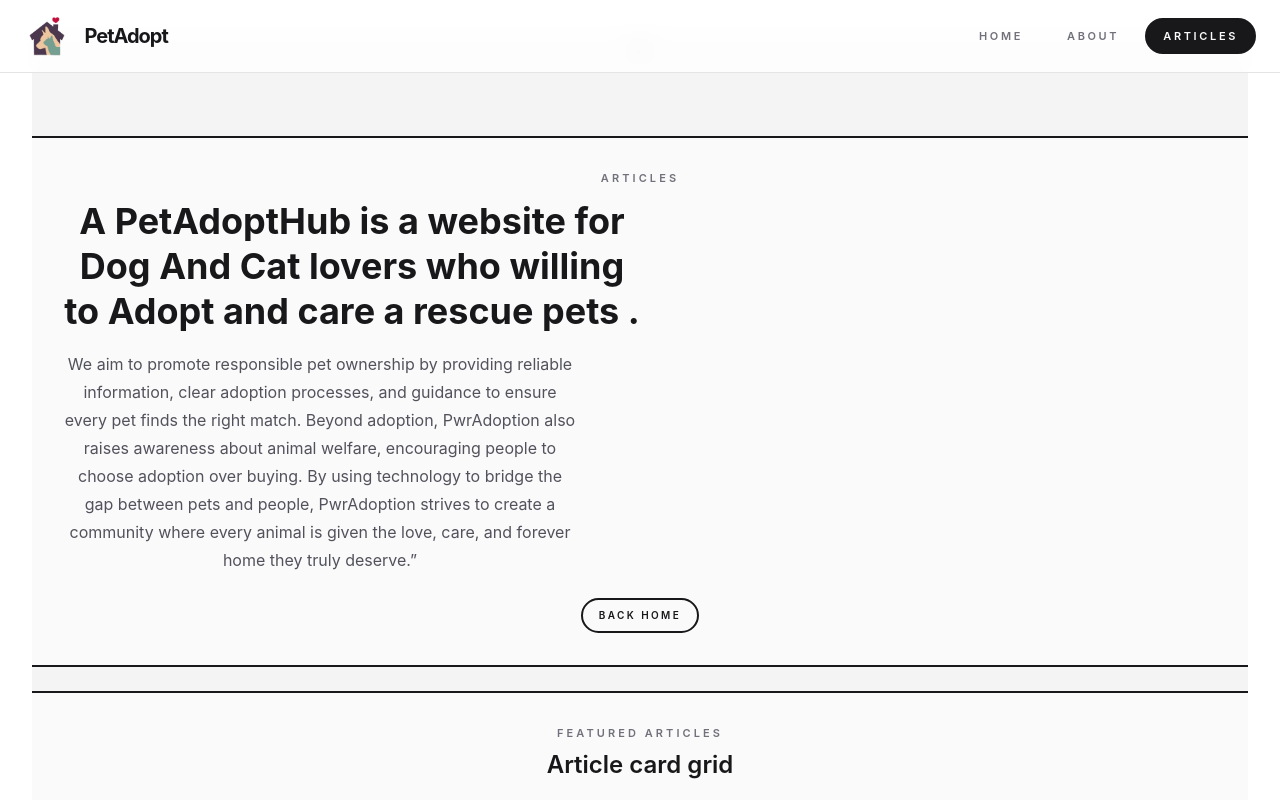
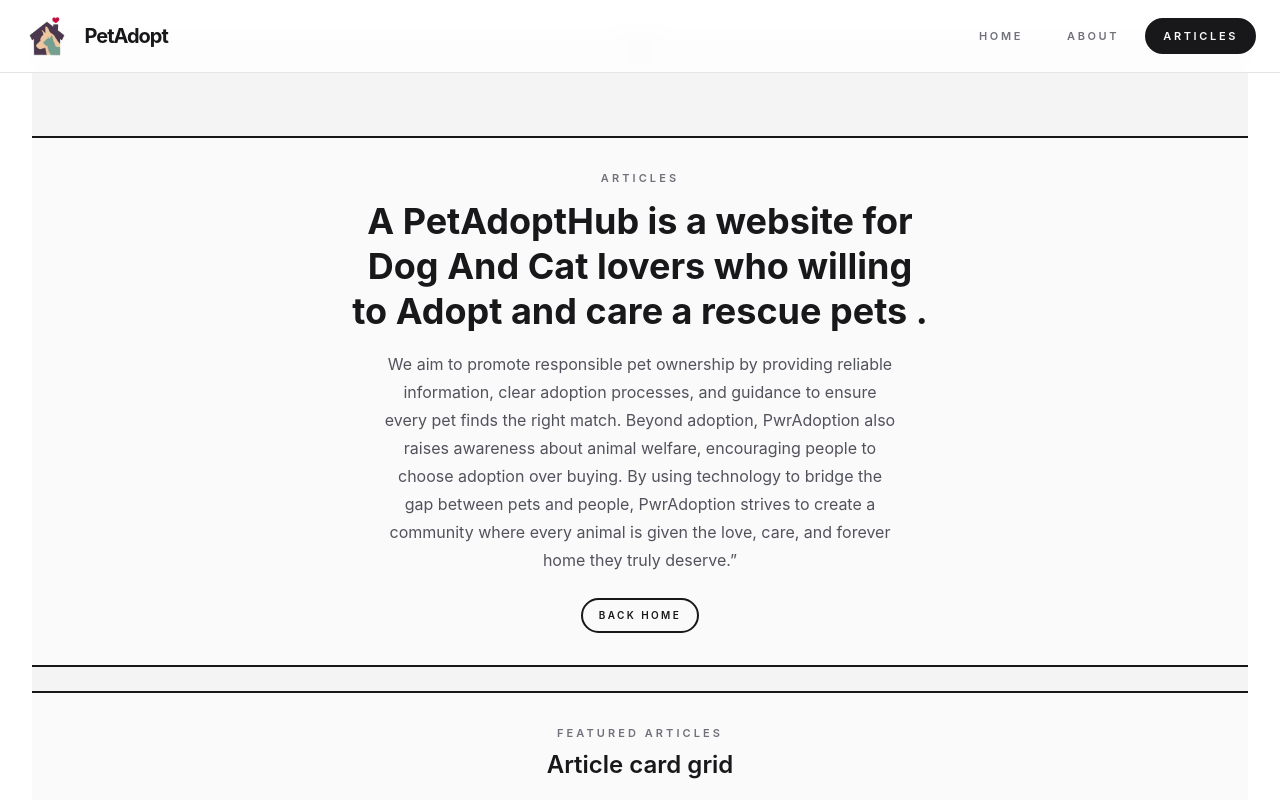
Before and after one commit to Josh-Mrzn/marzan-webprog, a React (Vite) app in the folder marzan-client/: page /articles in a window 1280 px wide. Shown: the top 800 px of the page. Built offline with nearby package versions, Linux system fonts and the light colour scheme.

Commit message:
lab-act3

```diff
--- a/marzan-client/src/pages/ArticlePage.jsx
+++ b/marzan-client/src/pages/ArticlePage.jsx
@@ -37,17 +37,17 @@ const ArticlePage = () => {
 
   return (
     <div className="flex w-full flex-col gap-6">
-      <section className="border-y-2 border-zinc-900 bg-zinc-50 px-4 py-6 sm:px-6 sm:py-8 lg:px-8">
+      <section className="border-y-2 border-zinc-900 bg-zinc-50 px-4 py-6 sm:px-6 sm:py-8 lg:px-8 text-center">
         <p className="mb-3 text-[11px] font-semibold uppercase tracking-[0.28em] text-zinc-500">
           Articles
         </p>
-        <h1 className="max-w-xl text-3xl font-bold leading-tight text-zinc-900 sm:text-4xl">
+        <h1 className="mx-auto max-w-xl text-3xl font-bold leading-tight text-zinc-900 sm:text-4xl">
          A PetAdoptHub is a website for Dog And Cat lovers who willing to Adopt and care a rescue pets .
         </h1>
-        <p className="mt-4 max-w-lg text-sm leading-7 text-zinc-600 sm:text-base">
+        <p className="mx-auto mt-4 max-w-lg text-sm leading-7 text-zinc-600 sm:text-base">
         We aim to promote responsible pet ownership by providing reliable information, clear adoption processes, and guidance to ensure every pet finds the right match. Beyond adoption, PwrAdoption also raises awareness about animal welfare, encouraging people to choose adoption over buying. By using technology to bridge the gap between pets and people, PwrAdoption strives to create a community where every animal is given the love, care, and forever home they truly deserve.”
         </p>
-        <div className="mt-6">
+        <div className="mt-6 flex justify-center">
           <Button to="/">Back Home</Button>
         </div>
       </section>
```
